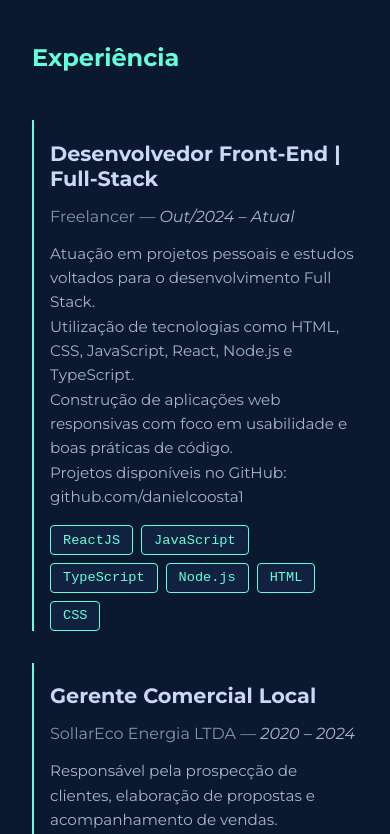
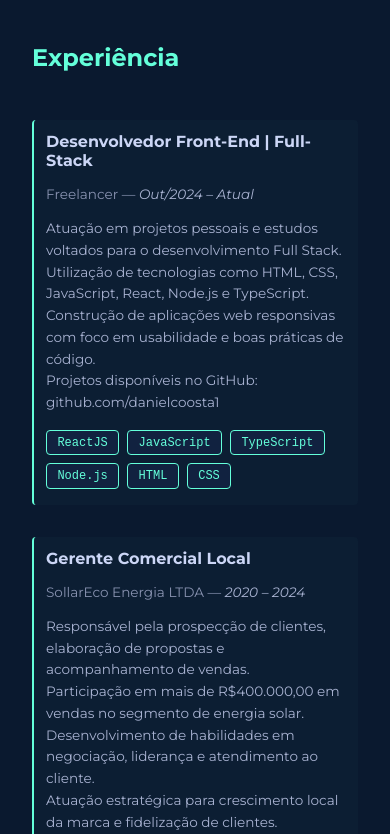
Before and after one commit to danielcoosta1/meu-portfolio, a React (Vite) app: page / in a window 390 px wide. Shown: the part 980-1814 px from the top of the page. Built offline with nearby package versions, Linux system fonts and the light colour scheme.

Commit message:
Nova estilização + responsividade

```diff
--- a/src/sections/Experiencia/style.js
+++ b/src/sections/Experiencia/style.js
@@ -22,10 +22,18 @@ export const Lista = styled.div`
 
 export const Card = styled.div`
   border-left: 2px solid #64ffda;
-  padding-left: 1em;
-  transition: background 0.3s;
+  padding: 1em .75em;
+  transition: all 0.3s ease;
+  background-color: rgba(100, 255, 218, 0.02);
+  border-radius: 4px;
+  position: relative;
+
   &:hover {
     background-color: rgba(100, 255, 218, 0.05);
+    transform: translateY(-4px);
+    border-left: 3px solid #64ffda;
+    box-shadow: 0 0 10px rgba(100, 255, 218, 0.3),
+      0 0 20px rgba(100, 255, 218, 0.2), 0 0 30px rgba(100, 255, 218, 0.1);
   }
 
   ul {
@@ -36,12 +44,22 @@ export const Card = styled.div`
 export const Cargo = styled.h3`
   font-size: 1.3rem;
   color: #ccd6f6;
-  margin-bottom: 0.5rem;
+  margin-top: -.25em;
+
+
+  @media (max-width: 768px) {
+    font-size: 1rem;
+  }
+
 `;
 
 export const Empresa = styled.p`
   font-size: 1rem;
   color: #8892b0;
+
+  @media (max-width: 768px) {
+    font-size: .85rem;
+  }
 `;
 
 export const Periodo = styled.span`
@@ -53,6 +71,10 @@ export const Tarefa = styled.li`
   font-size: 0.95rem;
   color: #a8b2d1;
   line-height: 1.6;
+
+  @media (max-width: 768px) {
+    font-size: .85rem;
+  }
 
 `;
 
@@ -73,6 +95,11 @@ export const SkillTag = styled.span`
   font-family: "Fira Code", monospace;
   transition: background 0.2s ease;
 
+  @media (max-width: 768px) {
+    font-size: .75rem;
+    padding: 0.3rem 0.65rem;
+  }
+
   &:hover {
     background-color: #0f1f2e;
   }
```
